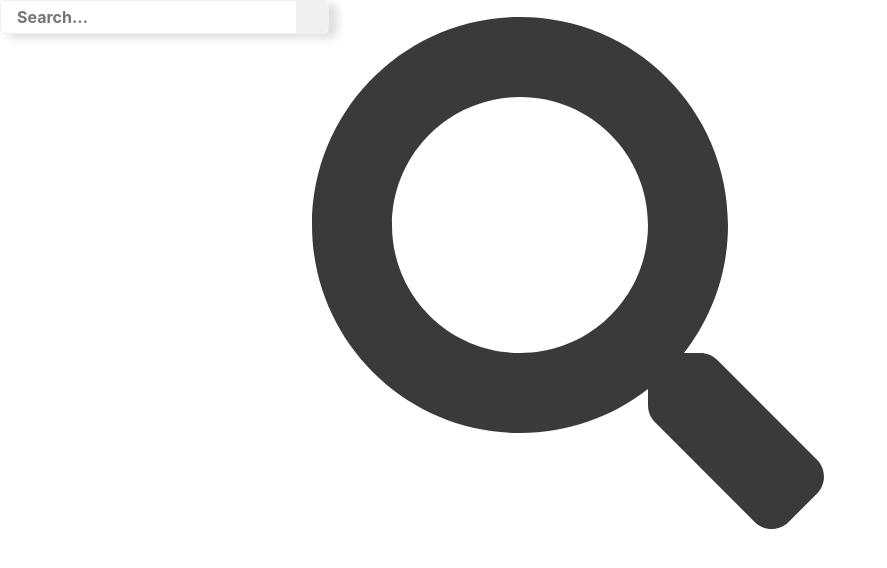
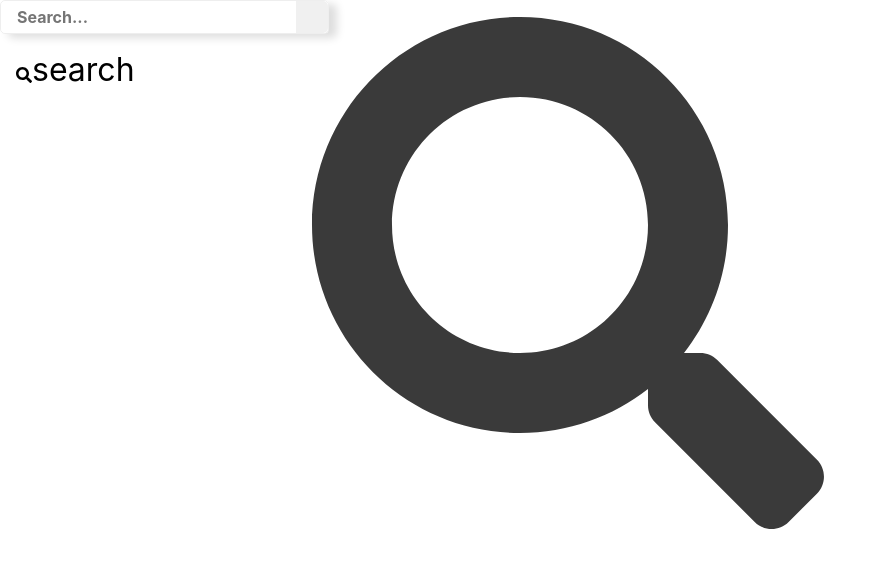
Before and after one commit to GR-DevTeam/fyp, a React (Create React App) app: page / in a window 1280 px wide. Shown: the top 568 px of the page, without its empty margins (0-887 px from the left). Built offline with nearby package versions, Linux system fonts and the light colour scheme.

Commit message:
Added Import Sidebar Button to App for Testing

```diff
--- a/src/App.tsx
+++ b/src/App.tsx
@@ -4,14 +4,15 @@ import InputText from './components/shared/InputText/InputText';
 import { ThemeProvider } from 'styled-components';
 import theme from './theme/theme';
 import GlobalStyle from './theme/GlobalTheme';
-
+import SidebarButton from './components/SidebarButton/SidebarButton';
 function App() {
   return (
     <ThemeProvider theme={theme}>
       <GlobalStyle />
-      <div className='App'>
+      <div className="App">
+        {/* Aca van para testear los componentes hasta que Dani termine el #9 */}
         <InputText icon={faSearch} />
-        {/* Aca van para testear los componentes hasta que Dani termine el #9 */}
+        <SidebarButton icon={faSearch} text="search" />
       </div>
     </ThemeProvider>
   );
```
